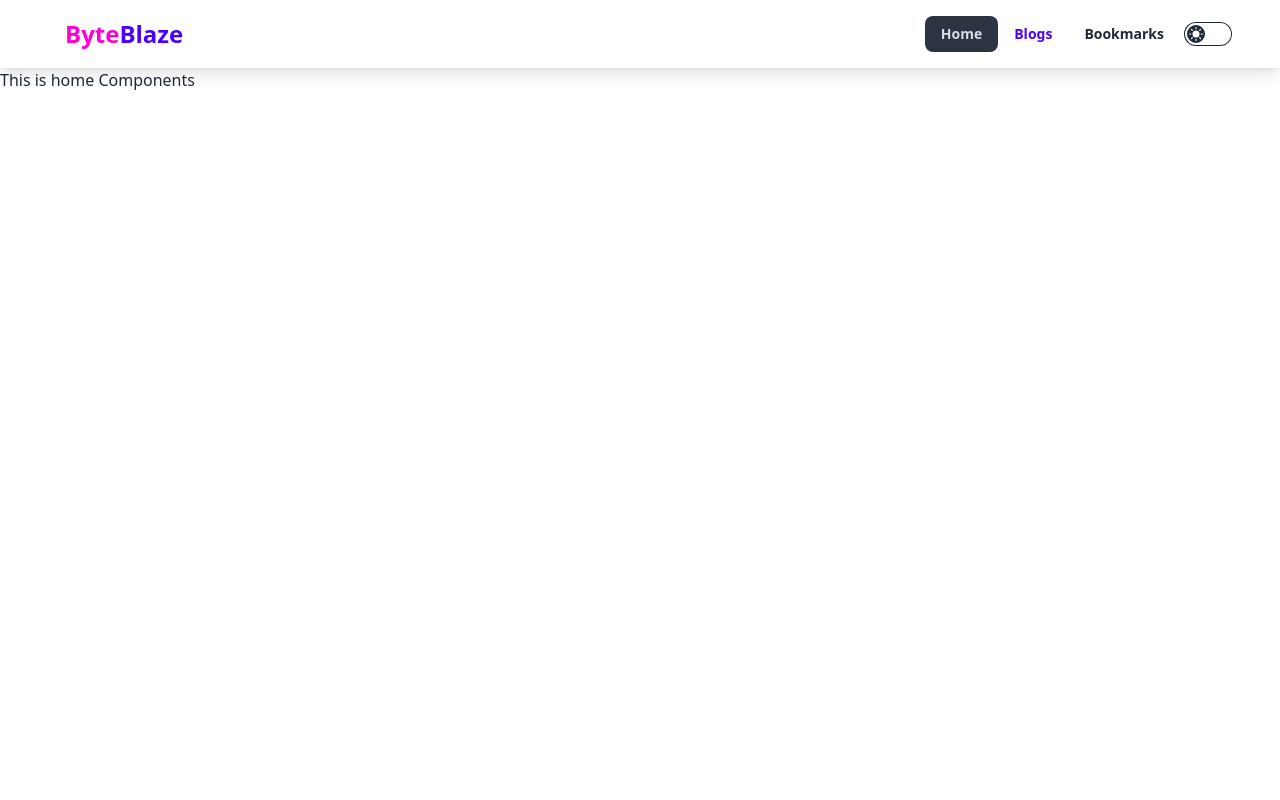
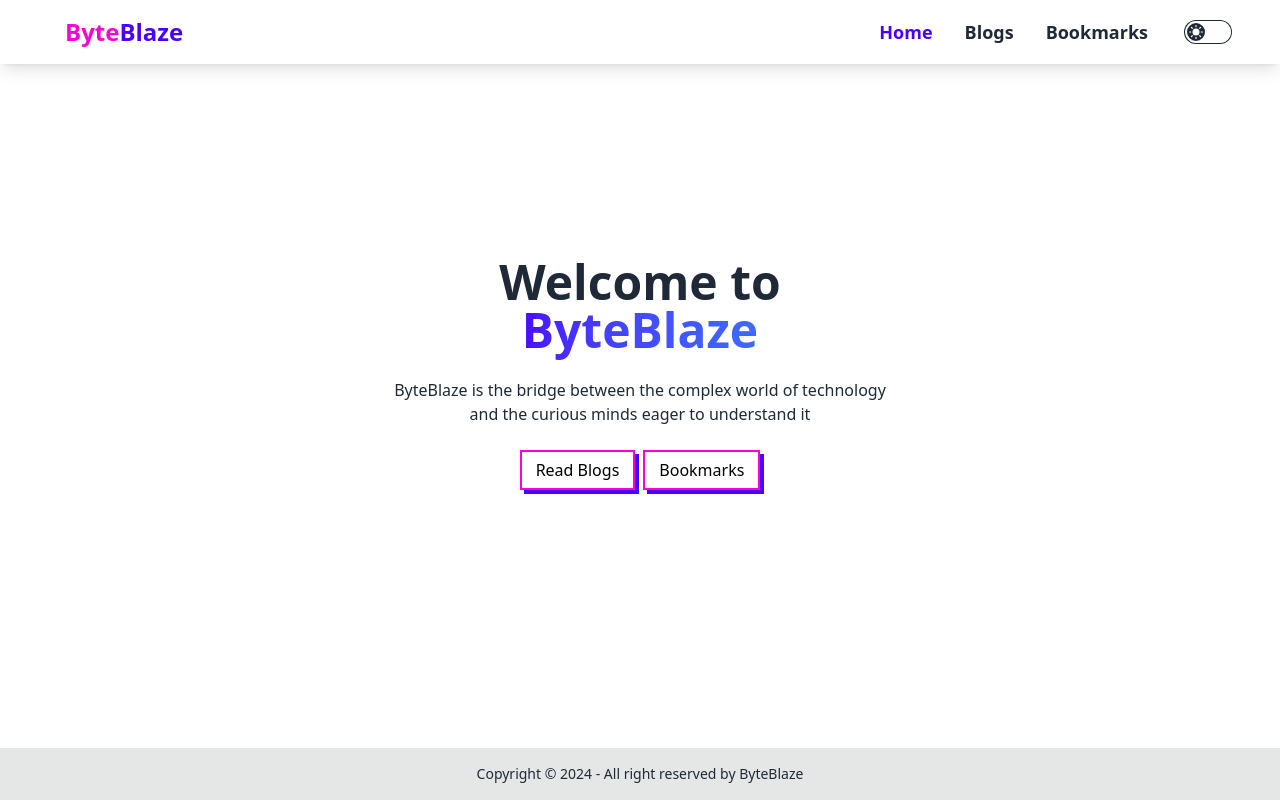
Before and after one commit to rifat-mahmudul/ByteBlaze, a React (Vite) app: page / in a window 1280 px wide. Built offline with nearby package versions, Linux system fonts and the light colour scheme.

Commit message:
Hero Section Done

```diff
--- a/src/Layouts/Root.jsx
+++ b/src/Layouts/Root.jsx
@@ -1,11 +1,15 @@
 import { Outlet } from "react-router-dom"
 import Nav from "../components/Nav"
+import Footer from "../components/Footer"
 
 const Root = () => {
   return (
     <div>
       <Nav></Nav>
-      <Outlet></Outlet>
+      <div className="min-h-[calc(100vh-116px)]">
+        <Outlet></Outlet>
+      </div>
+      <Footer></Footer>
     </div>
   )
 }
--- /dev/null
+++ b/src/components/Footer.jsx
@@ -0,0 +1,11 @@
+const Footer = () => {
+    return (
+        <footer className="footer footer-center bg-base-300 text-base-content p-4">
+            <aside>
+                <p>Copyright © {new Date().getFullYear()} - All right reserved by ByteBlaze</p>
+            </aside>
+        </footer>
+    )
+}
+
+export default Footer
--- /dev/null
+++ b/src/components/Hero.jsx
@@ -0,0 +1,41 @@
+import { Link } from "react-router-dom"
+
+const Hero = () => {
+    return (
+        <section>
+            <div className="-mt-16">
+                <div className="hero-content text-center">
+                    <div className="max-w-lg">
+                        <h1 className="text-5xl font-bold">Welcome to <span
+                                className="bg-gradient-to-r from-primary via-blue-500 to-secondary text-transparent bg-clip-text animate-gradient bg-300%"
+                                >
+                                ByteBlaze
+                                </span>
+                        </h1>
+                        <p className="py-6">
+                        ByteBlaze is the bridge between the complex world of technology and the curious minds eager to understand it
+                        </p>
+                        <div className="flex gap-2 justify-center">
+                            <Link to={'/blogs'}>
+                                <a href="#_" className="relative inline-block px-4 py-2 font-medium group">
+                                    <span className="absolute inset-0 w-full h-full transition duration-200 ease-out transform translate-x-1 translate-y-1 bg-primary group-hover:-translate-x-0 group-hover:-translate-y-0"></span>
+                                    <span className="absolute inset-0 w-full h-full bg-white border-2 border-secondary group-hover:bg-primary"></span>
+                                    <span className="relative text-black group-hover:text-white">Read Blogs</span>
+                                </a>
+                            </Link>
+                            <Link to={'/bookmarks'}>
+                                <a href="#_" className="relative inline-block px-4 py-2 font-medium group">
+                                    <span className="absolute inset-0 w-full h-full transition duration-200 ease-out transform translate-x-1 translate-y-1 bg-primary group-hover:-translate-x-0 group-hover:-translate-y-0"></span>
+                                    <span className="absolute inset-0 w-full h-full bg-white border-2 border-secondary group-hover:bg-primary"></span>
+                                    <span className="relative text-black group-hover:text-white">Bookmarks</span>
+                                </a>
+                            </Link>
+                        </div>
+                    </div>
+                </div>
+            </div>
+        </section>
+    )
+}
+
+export default Hero
--- a/src/components/Nav.jsx
+++ b/src/components/Nav.jsx
@@ -20,32 +20,23 @@ const Nav = () => {
     }
 
     return (
-        <header className="shadow-lg sticky top-0 z-50">
+        <header className="shadow-lg sticky top-0 z-50 backdrop-blur-lg">
             <div className="navbar bg-base-100 max-w-[90%] xl:max-w-[1200px] mx-auto">
                 <div className="flex-1">
-                    <a className="btn btn-ghost text-2xl text-secondary gap-0 font-bold">Byte<span className="text-primary">Blaze</span></a>
+                    <a className="btn btn-ghost text-2xl text-secondary gap-0">Byte<span className="text-primary">Blaze</span></a>
                 </div>
                 <div className="flex-none">
-                    <ul className="menu menu-horizontal px-1 font-bold hidden sm:flex">
-                        <li>
+                    <ul className="menu menu-horizontal px-1 font-bold hidden sm:flex gap-8 text-lg">
 
-                            <NavLink to={'/'}>Home</NavLink>
+                            <NavLink className={({isActive})=> isActive ? 'text-primary' : 'font-bold'} to={'/'}>Home</NavLink>
 
-                        </li>
-                        <li className="text-primary">
+                            <NavLink className={({isActive})=> isActive ? 'text-primary' : 'font-bold'} to={'/blogs'}>Blogs</NavLink>
 
-                            <NavLink to={'/blogs'}>Blogs</NavLink>
-
-                        </li>
-                        <li>
-
-                            <NavLink to={'/bookmarks'}>Bookmarks</NavLink>
-
-                        </li>
+                            <NavLink className={({isActive})=> isActive ? 'text-primary' : 'font-bold'} to={'/bookmarks'}>Bookmarks</NavLink>
 
                     </ul>
 
-                    <label className="grid cursor-pointer place-items-center">
+                    <label className="grid cursor-pointer place-items-center ml-8">
                                 <input
                                     onChange={handleTheme}
                                     type="checkbox"
--- a/src/pages/Home.jsx
+++ b/src/pages/Home.jsx
@@ -1,7 +1,12 @@
+import Hero from "../components/Hero"
+import Wave from '../assets/wave.svg'
+
 const Home = () => {
     return (
-        <div>
-            <h1>This is home Components</h1>
+        <div className="flex flex-col items-center justify-center min-h-[calc(100vh-116px)] relative">
+            <Hero></Hero>
+
+            <img className="absolute bottom-0 w-full" src={Wave} alt="" />
         </div>
     )
 }
--- a/tailwind.config.js
+++ b/tailwind.config.js
@@ -6,7 +6,21 @@ export default {
     "./src/**/*.{js,ts,jsx,tsx}",
   ],
   theme: {
-    extend: {},
+    extend: {
+      keyframes: {
+        animatedgradient: {
+          '0%': { backgroundPosition: '0% 50%' },
+          '50%': { backgroundPosition: '100% 50%' },
+          '100%': { backgroundPosition: '0% 50%' },
+        },
+      },
+      backgroundSize: {
+        '300%': '300%',
+      },
+      animation: {
+        gradient: 'animatedgradient 6s ease infinite alternate',
+      },
+    },
   },
   plugins: [
     require('daisyui'),
```
Also changed, not shown: src/assets/wave.svg (added).
